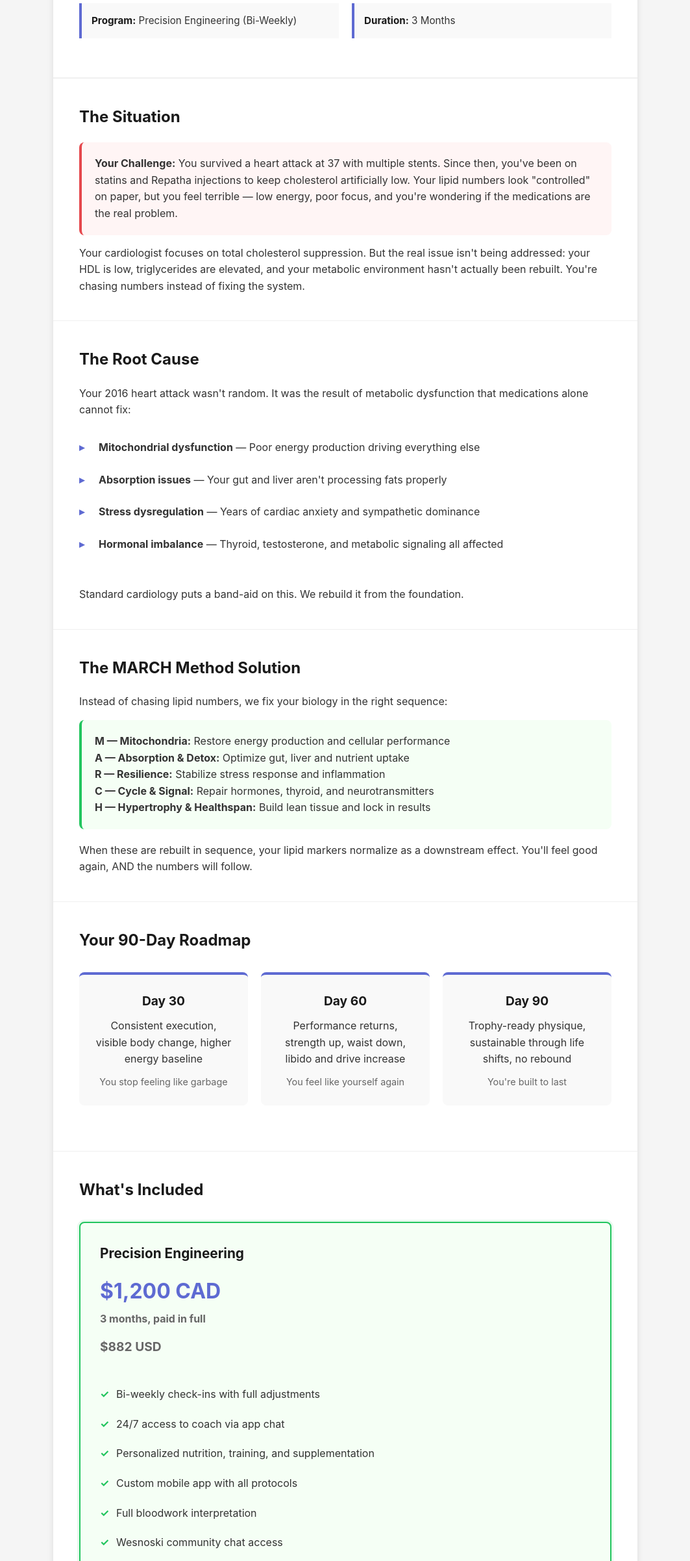
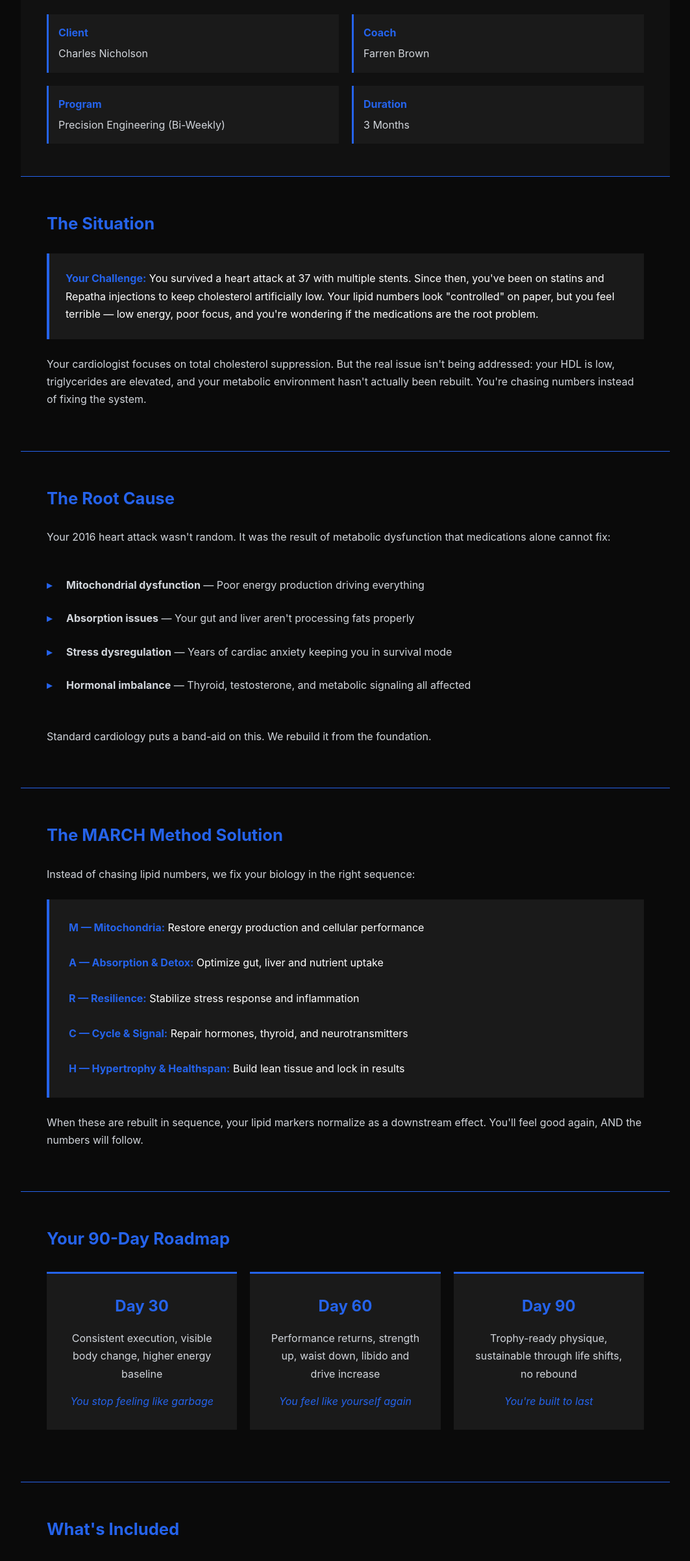
Before and after one commit to WesnoskiCoaching/proposals, a plain HTML site: page charles-nicholson.html in a window 1280 px wide. Shown: the part 398-2800 px from the top of the page at 65% size, without its empty margins (108-1171 px from the left). Drawn offline with Linux system fonts and the light colour scheme.

Commit message:
Update Charles Nicholson proposal - match wesnoskicoaching.com branding (black bg, white text, blue highlights)

```diff
--- a/charles-nicholson.html
+++ b/charles-nicholson.html
@@ -6,45 +6,203 @@
     <title>Charles Nicholson - Wesnoski Coaching Proposal</title>
     <style>
         * { margin: 0; padding: 0; box-sizing: border-box; }
-        body { font-family: -apple-system, BlinkMacSystemFont, 'Segoe UI', Roboto, sans-serif; background: #f5f5f5; color: #333; line-height: 1.6; }
-        .container { max-width: 900px; margin: 0 auto; background: white; box-shadow: 0 2px 10px rgba(0,0,0,0.1); }
-        header { background: linear-gradient(135deg, #1a1a1a 0%, #2d2d2d 100%); color: white; padding: 60px 40px; text-align: center; }
-        header h1 { font-size: 2.5em; margin-bottom: 10px; }
-        header p { font-size: 1.1em; opacity: 0.9; }
-        .proposal-header { padding: 40px; border-bottom: 2px solid #f0f0f0; }
-        .proposal-header h2 { color: #1a1a1a; margin-bottom: 20px; font-size: 1.8em; }
-        .client-details { display: grid; grid-template-columns: 1fr 1fr; gap: 20px; margin: 20px 0; font-size: 0.95em; }
-        .detail { padding: 15px; background: #f9f9f9; border-left: 4px solid #5E6AD2; }
-        .detail strong { color: #1a1a1a; }
-        .section { padding: 40px; border-bottom: 1px solid #f0f0f0; }
-        .section h3 { color: #1a1a1a; margin-bottom: 20px; font-size: 1.5em; }
-        .problem { background: #fff5f5; padding: 20px; border-radius: 8px; margin: 15px 0; border-left: 4px solid #E5484D; }
-        .solution { background: #f5fff5; padding: 20px; border-radius: 8px; margin: 15px 0; border-left: 4px solid #22C55E; }
-        .march-list { list-style: none; padding: 20px 0; }
-        .march-list li { padding: 12px 0; padding-left: 30px; position: relative; }
-        .march-list li:before { content: "▸"; position: absolute; left: 0; color: #5E6AD2; font-weight: bold; }
-        .roadmap { display: grid; grid-template-columns: repeat(3, 1fr); gap: 20px; margin: 30px 0; }
-        .milestone { background: #f9f9f9; padding: 25px; border-radius: 8px; text-align: center; border-top: 4px solid #5E6AD2; }
-        .milestone strong { display: block; font-size: 1.2em; margin-bottom: 10px; color: #1a1a1a; }
-        .milestone em { display: block; color: #666; font-style: normal; font-size: 0.9em; margin-top: 10px; }
-        .pricing { display: grid; grid-template-columns: 1fr; gap: 20px; margin: 30px 0; }
-        .plan { background: #f9f9f9; padding: 30px; border-radius: 8px; border: 2px solid #e0e0e0; }
-        .plan.selected { border-color: #22C55E; background: #f5fff5; box-shadow: 0 0 0 3px rgba(34, 197, 94, 0.1); }
-        .plan h4 { color: #1a1a1a; margin-bottom: 15px; font-size: 1.3em; }
-        .plan-price { font-size: 2em; font-weight: bold; color: #5E6AD2; margin: 15px 0; }
-        .plan-price small { font-size: 0.5em; display: block; color: #666; margin-top: 5px; }
-        .plan-features { list-style: none; padding: 20px 0; }
-        .plan-features li { padding: 10px 0; padding-left: 25px; position: relative; }
-        .plan-features li:before { content: "✓"; position: absolute; left: 0; color: #22C55E; font-weight: bold; }
-        .cta { padding: 40px; background: #f9f9f9; text-align: center; }
-        .payment-btn { display: inline-block; padding: 15px 40px; background: #5E6AD2; color: white; border: none; border-radius: 8px; font-size: 1em; cursor: pointer; margin-top: 20px; text-decoration: none; }
-        .payment-btn:hover { background: #4a54b8; }
-        .timeline { padding: 30px 0; }
-        .timeline-item { padding: 20px 0; border-left: 3px solid #5E6AD2; padding-left: 30px; position: relative; }
-        .timeline-item:before { content: ""; position: absolute; left: -9px; top: 25px; width: 12px; height: 12px; background: #5E6AD2; border-radius: 50%; }
-        .timeline-item strong { color: #1a1a1a; display: block; margin-bottom: 5px; }
-        footer { background: #1a1a1a; color: white; padding: 30px; text-align: center; font-size: 0.9em; }
-        @media (max-width: 768px) { .roadmap { grid-template-columns: 1fr; } .client-details { grid-template-columns: 1fr; } }
+        body {
+            font-family: -apple-system, BlinkMacSystemFont, 'Segoe UI', Roboto, 'Helvetica Neue', sans-serif;
+            background: #0a0a0a;
+            color: #ffffff;
+            line-height: 1.7;
+        }
+        .container { max-width: 1000px; margin: 0 auto; }
+        header {
+            background: #0a0a0a;
+            padding: 80px 40px;
+            text-align: center;
+            border-bottom: 2px solid #2563eb;
+        }
+        header h1 { font-size: 3em; margin-bottom: 15px; color: #ffffff; }
+        header p { font-size: 1.2em; color: #9ca3af; }
+        .proposal-header {
+            padding: 50px 40px;
+            background: #111111;
+            border-bottom: 1px solid #2563eb;
+        }
+        .proposal-header h2 {
+            color: #2563eb;
+            margin-bottom: 30px;
+            font-size: 1.8em;
+        }
+        .client-details {
+            display: grid;
+            grid-template-columns: 1fr 1fr;
+            gap: 20px;
+        }
+        .detail {
+            padding: 15px;
+            background: #1a1a1a;
+            border-left: 3px solid #2563eb;
+        }
+        .detail strong { color: #2563eb; }
+        .detail p { color: #d1d5db; margin-top: 5px; }
+        .section {
+            padding: 50px 40px;
+            border-bottom: 1px solid #2563eb;
+        }
+        .section h3 {
+            color: #2563eb;
+            margin-bottom: 25px;
+            font-size: 1.6em;
+        }
+        .section p {
+            color: #d1d5db;
+            margin-bottom: 15px;
+        }
+        .highlight-box {
+            background: #1a1a1a;
+            padding: 25px;
+            border-left: 4px solid #2563eb;
+            margin: 25px 0;
+        }
+        .highlight-box strong { color: #2563eb; }
+        .march-list {
+            list-style: none;
+            padding: 20px 0;
+        }
+        .march-list li {
+            padding: 12px 0;
+            padding-left: 30px;
+            position: relative;
+            color: #d1d5db;
+        }
+        .march-list li:before {
+            content: "▸";
+            position: absolute;
+            left: 0;
+            color: #2563eb;
+            font-weight: bold;
+        }
+        .march-box {
+            background: #1a1a1a;
+            padding: 30px;
+            border-left: 4px solid #2563eb;
+            margin: 25px 0;
+        }
+        .march-box strong { color: #2563eb; }
+        .march-box em { color: #9ca3af; }
+        .roadmap {
+            display: grid;
+            grid-template-columns: repeat(3, 1fr);
+            gap: 20px;
+            margin: 30px 0;
+        }
+        .milestone {
+            background: #1a1a1a;
+            padding: 30px;
+            border-top: 3px solid #2563eb;
+            text-align: center;
+        }
+        .milestone strong {
+            display: block;
+            font-size: 1.5em;
+            color: #2563eb;
+            margin-bottom: 15px;
+        }
+        .milestone p { color: #d1d5db; }
+        .pricing {
+            margin: 30px 0;
+        }
+        .plan {
+            background: #1a1a1a;
+            padding: 40px;
+            border: 2px solid #2563eb;
+            border-radius: 8px;
+        }
+        .plan h4 {
+            color: #2563eb;
+            margin-bottom: 20px;
+            font-size: 1.4em;
+        }
+        .plan-price {
+            font-size: 2.5em;
+            font-weight: bold;
+            color: #2563eb;
+            margin: 20px 0;
+        }
+        .plan-price-usd {
+            font-size: 1.3em;
+            color: #9ca3af;
+            margin-bottom: 20px;
+        }
+        .plan-features {
+            list-style: none;
+            padding: 25px 0;
+        }
+        .plan-features li {
+            padding: 12px 0;
+            padding-left: 30px;
+            position: relative;
+            color: #d1d5db;
+            border-bottom: 1px solid #2a2a2a;
+        }
+        .plan-features li:last-child { border-bottom: none; }
+        .plan-features li:before {
+            content: "✓";
+            position: absolute;
+            left: 0;
+            color: #2563eb;
+            font-weight: bold;
+        }
+        .cta {
+            padding: 60px 40px;
+            background: #111111;
+            text-align: center;
+            border-bottom: 1px solid #2563eb;
+        }
+        .cta h3 {
+            color: #2563eb;
+            margin-bottom: 20px;
+            font-size: 1.8em;
+        }
+        .cta p { color: #9ca3af; }
+        .timeline {
+            padding: 30px 0;
+        }
+        .timeline-item {
+            padding: 25px 0;
+            padding-left: 40px;
+            position: relative;
+            border-left: 2px solid #2563eb;
+        }
+        .timeline-item:before {
+            content: "";
+            position: absolute;
+            left: -7px;
+            top: 28px;
+            width: 12px;
+            height: 12px;
+            background: #2563eb;
+            border-radius: 50%;
+        }
+        .timeline-item strong {
+            color: #2563eb;
+            display: block;
+            margin-bottom: 8px;
+        }
+        .timeline-item p { color: #d1d5db; }
+        footer {
+            background: #111111;
+            color: #9ca3af;
+            padding: 40px;
+            text-align: center;
+            border-top: 2px solid #2563eb;
+        }
+        footer strong { color: #2563eb; }
+        footer a { color: #2563eb; text-decoration: none; }
+        footer a:hover { text-decoration: underline; }
+        @media (max-width: 768px) {
+            .roadmap { grid-template-columns: 1fr; }
+            .client-details { grid-template-columns: 1fr; }
+            header h1 { font-size: 2em; }
+        }
     </style>
 </head>
 <body>
@@ -58,24 +216,28 @@
             <h2>Your Path to Sustainable Cardiovascular Health</h2>
             <div class="client-details">
                 <div class="detail">
-                    <strong>Client:</strong> Charles Nicholson
+                    <strong>Client</strong>
+                    <p>Charles Nicholson</p>
                 </div>
                 <div class="detail">
-                    <strong>Coach:</strong> Farren Brown
+                    <strong>Coach</strong>
+                    <p>Farren Brown</p>
                 </div>
                 <div class="detail">
-                    <strong>Program:</strong> Precision Engineering (Bi-Weekly)
+                    <strong>Program</strong>
+                    <p>Precision Engineering (Bi-Weekly)</p>
                 </div>
                 <div class="detail">
-                    <strong>Duration:</strong> 3 Months
+                    <strong>Duration</strong>
+                    <p>3 Months</p>
                 </div>
             </div>
         </div>
 
         <div class="section">
             <h3>The Situation</h3>
-            <div class="problem">
-                <strong>Your Challenge:</strong> You survived a heart attack at 37 with multiple stents. Since then, you've been on statins and Repatha injections to keep cholesterol artificially low. Your lipid numbers look "controlled" on paper, but you feel terrible — low energy, poor focus, and you're wondering if the medications are the real problem.
+            <div class="highlight-box">
+                <strong>Your Challenge:</strong> You survived a heart attack at 37 with multiple stents. Since then, you've been on statins and Repatha injections to keep cholesterol artificially low. Your lipid numbers look "controlled" on paper, but you feel terrible — low energy, poor focus, and you're wondering if the medications are the root problem.
             </div>
             <p>Your cardiologist focuses on total cholesterol suppression. But the real issue isn't being addressed: your HDL is low, triglycerides are elevated, and your metabolic environment hasn't actually been rebuilt. You're chasing numbers instead of fixing the system.</p>
         </div>
@@ -84,9 +246,9 @@
             <h3>The Root Cause</h3>
             <p>Your 2016 heart attack wasn't random. It was the result of metabolic dysfunction that medications alone cannot fix:</p>
             <ul class="march-list">
-                <li><strong>Mitochondrial dysfunction</strong> — Poor energy production driving everything else</li>
+                <li><strong>Mitochondrial dysfunction</strong> — Poor energy production driving everything</li>
                 <li><strong>Absorption issues</strong> — Your gut and liver aren't processing fats properly</li>
-                <li><strong>Stress dysregulation</strong> — Years of cardiac anxiety and sympathetic dominance</li>
+                <li><strong>Stress dysregulation</strong> — Years of cardiac anxiety keeping you in survival mode</li>
                 <li><strong>Hormonal imbalance</strong> — Thyroid, testosterone, and metabolic signaling all affected</li>
             </ul>
             <p style="margin-top: 20px;">Standard cardiology puts a band-aid on this. We rebuild it from the foundation.</p>
@@ -95,14 +257,14 @@
         <div class="section">
             <h3>The MARCH Method Solution</h3>
             <p>Instead of chasing lipid numbers, we fix your biology in the right sequence:</p>
-            <div class="solution">
-                <strong>M — Mitochondria:</strong> Restore energy production and cellular performance<br>
-                <strong>A — Absorption & Detox:</strong> Optimize gut, liver and nutrient uptake<br>
-                <strong>R — Resilience:</strong> Stabilize stress response and inflammation<br>
-                <strong>C — Cycle & Signal:</strong> Repair hormones, thyroid, and neurotransmitters<br>
+            <div class="march-box">
+                <strong>M — Mitochondria:</strong> Restore energy production and cellular performance<br><br>
+                <strong>A — Absorption & Detox:</strong> Optimize gut, liver and nutrient uptake<br><br>
+                <strong>R — Resilience:</strong> Stabilize stress response and inflammation<br><br>
+                <strong>C — Cycle & Signal:</strong> Repair hormones, thyroid, and neurotransmitters<br><br>
                 <strong>H — Hypertrophy & Healthspan:</strong> Build lean tissue and lock in results
             </div>
-            <p style="margin-top: 20px;">When these are rebuilt in sequence, your lipid markers normalize as a downstream effect. You'll feel good again, AND the numbers will follow.</p>
+            <p>When these are rebuilt in sequence, your lipid markers normalize as a downstream effect. You'll feel good again, AND the numbers will follow.</p>
         </div>
 
         <div class="section">
@@ -111,17 +273,17 @@
                 <div class="milestone">
                     <strong>Day 30</strong>
                     <p>Consistent execution, visible body change, higher energy baseline</p>
-                    <em>You stop feeling like garbage</em>
+                    <em style="display: block; margin-top: 15px; color: #2563eb;">You stop feeling like garbage</em>
                 </div>
                 <div class="milestone">
                     <strong>Day 60</strong>
                     <p>Performance returns, strength up, waist down, libido and drive increase</p>
-                    <em>You feel like yourself again</em>
+                    <em style="display: block; margin-top: 15px; color: #2563eb;">You feel like yourself again</em>
                 </div>
                 <div class="milestone">
                     <strong>Day 90</strong>
                     <p>Trophy-ready physique, sustainable through life shifts, no rebound</p>
-                    <em>You're built to last</em>
+                    <em style="display: block; margin-top: 15px; color: #2563eb;">You're built to last</em>
                 </div>
             </div>
         </div>
@@ -129,10 +291,11 @@
         <div class="section">
             <h3>What's Included</h3>
             <div class="pricing">
-                <div class="plan selected">
+                <div class="plan">
                     <h4>Precision Engineering</h4>
-                    <div class="plan-price">$1,200 CAD<small>3 months, paid in full</small></div>
-                    <div class="plan-price" style="font-size: 1.2em; color: #666;">$882 USD</div>
+                    <div class="plan-price">$1,200 CAD</div>
+                    <div style="color: #9ca3af; margin-bottom: 10px; font-size: 0.9em;">3 months, paid in full</div>
+                    <div class="plan-price-usd">$882 USD</div>
                     <ul class="plan-features">
                         <li>Bi-weekly check-ins with full adjustments</li>
                         <li>24/7 access to coach via app chat</li>
@@ -145,7 +308,7 @@
                     </ul>
                 </div>
             </div>
-            <p style="margin-top: 30px; text-align: center; color: #666; font-style: italic;">That's $294/month to get your life back. Everything is handled through Stripe (secure payment). Financing via Klarna is also available.</p>
+            <p style="margin-top: 30px; text-align: center; color: #9ca3af; font-style: italic;">That's $294/month to get your life back. Everything is handled through Stripe (secure payment). Financing via Klarna is also available.</p>
         </div>
 
         <div class="section">
@@ -172,7 +335,7 @@
 
         <div class="cta">
             <h3>Ready to Stop Feeling Like Crap?</h3>
-            <p style="margin: 20px 0; color: #666;">Click below to secure your spot. You're going to feel the difference in 30 days.</p>
+            <p style="margin: 20px 0;">Click below to secure your spot. You're going to feel the difference in 30 days.</p>
             <script async src="https://js.stripe.com/v3/buy-button.js"></script>
             <stripe-buy-button
                 buy-button-id="buy_btn_1T71OLCR8UZ9UL87kSuQYCj6"
@@ -181,9 +344,9 @@
         </div>
 
         <footer>
-            <p><strong>Farren Brown</strong> — Wesnoski Coaching</p>
-            <p>Online Health & Fitness Coaching | Vancouver, Canada</p>
-            <p style="margin-top: 15px; opacity: 0.8;">Questions? Reply to this email or book a quick call at <a href="https://calendar.app.google/hKBoUW9M6d7VUWzJ8" style="color: #5E6AD2;">calendar.app.google/hKBoUW9M6d7VUWzJ8</a></p>
+            <p><strong>Farren Brown</strong></p>
+            <p>Wesnoski Coaching | Online Health & Fitness Coaching | Vancouver, Canada</p>
+            <p style="margin-top: 20px; font-size: 0.9em;">Questions? Reply to this email or book a quick call at <a href="https://calendar.app.google/hKBoUW9M6d7VUWzJ8">calendar.app.google/hKBoUW9M6d7VUWzJ8</a></p>
         </footer>
     </div>
 </body>
```
